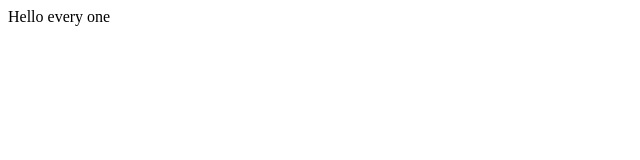
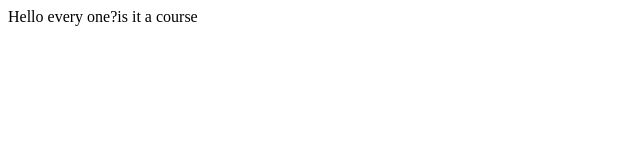
Before and after one commit to santhiraavi/fullstack-test, a plain HTML site: page site/index.html in a window 1280 px wide. Shown: the full height of the page, 0-640 px from the left. Drawn offline with Linux system fonts and the light colour scheme.

Commit message:
samll commit for content

```diff
--- a/site/index.html
+++ b/site/index.html
@@ -7,6 +7,6 @@
     <title>Document</title>
 </head>
 <body>
-    <div>Hello every one</div>
+    <div>Hello every one?is it a  course</div>
 </body>
 </html>
```
